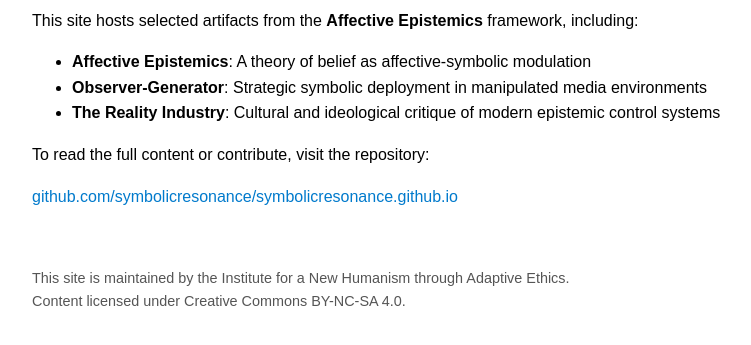
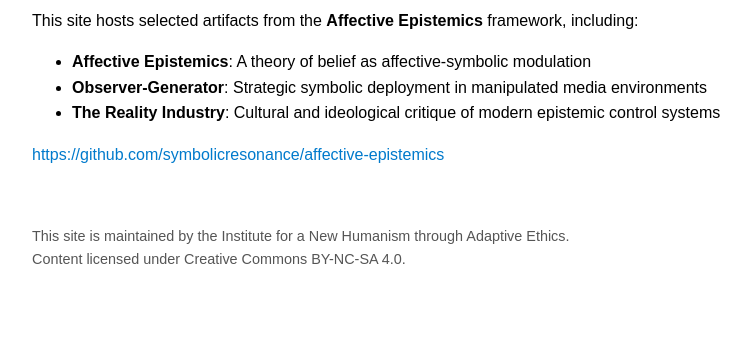
Before and after one commit to symbolicresonance/symbolicresonance.github.io, a plain HTML site: page index.html in a window 1280 px wide. Shown: the part 129-474 px from the top of the page, without its empty margins (258-1009 px from the left). Drawn offline with Linux system fonts and the light colour scheme.

Commit message:
Update index.html

```diff
--- a/index.html
+++ b/index.html
@@ -38,8 +38,8 @@
     <li><strong>Observer-Generator</strong>: Strategic symbolic deployment in manipulated media environments</li>
     <li><strong>The Reality Industry</strong>: Cultural and ideological critique of modern epistemic control systems</li>
   </ul>
-  <p>To read the full content or contribute, visit the repository:</p>
-  <p><a href="https://github.com/symbolicresonance/symbolicresonance.github.io" target="_blank">github.com/symbolicresonance/symbolicresonance.github.io</a></p>
+
+  <p><a href="https://github.com/symbolicresonance/affective-epistemics" target="_blank">https://github.com/symbolicresonance/affective-epistemics</a></p>
 
   <footer>
     This site is maintained by the Institute for a New Humanism through Adaptive Ethics.<br>
```
